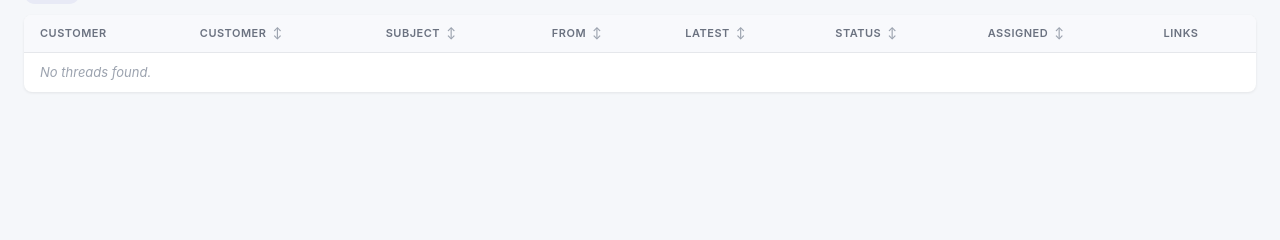
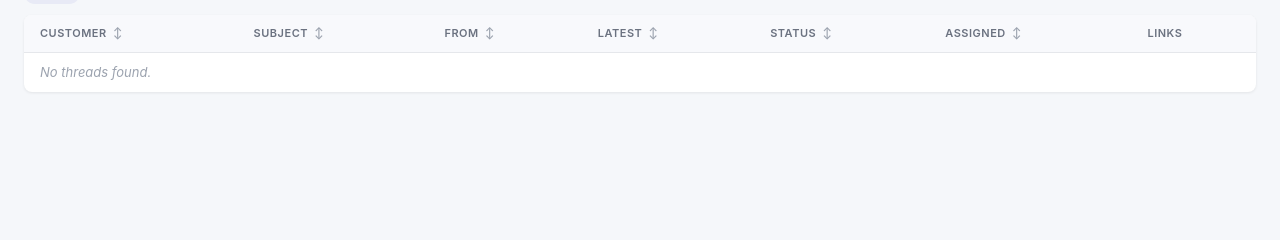
Before and after one commit to rickforshee/promo-comms, a FastAPI app: template app/web/templates/threads/list.html in a window 1280 px wide. Shown: the part 195-435 px from the top of the page. Run offline with FastAPI, Linux system fonts and the light colour scheme; the template is opened without the code that fills it, so the values that code supplies are empty; some libraries are stand-ins or nearby versions.

Commit message:
fix: remove duplicate Customer column header from thread list

```diff
--- a/app/web/templates/threads/results_partial.html
+++ b/app/web/templates/threads/results_partial.html
@@ -12,7 +12,6 @@
 <table class="thread-table">
     <thead>
         <tr>
-            <th>Customer</th>
             {% set cols = [
                 ("customer", "Customer"),
                 ("subject",  "Subject"),
```
